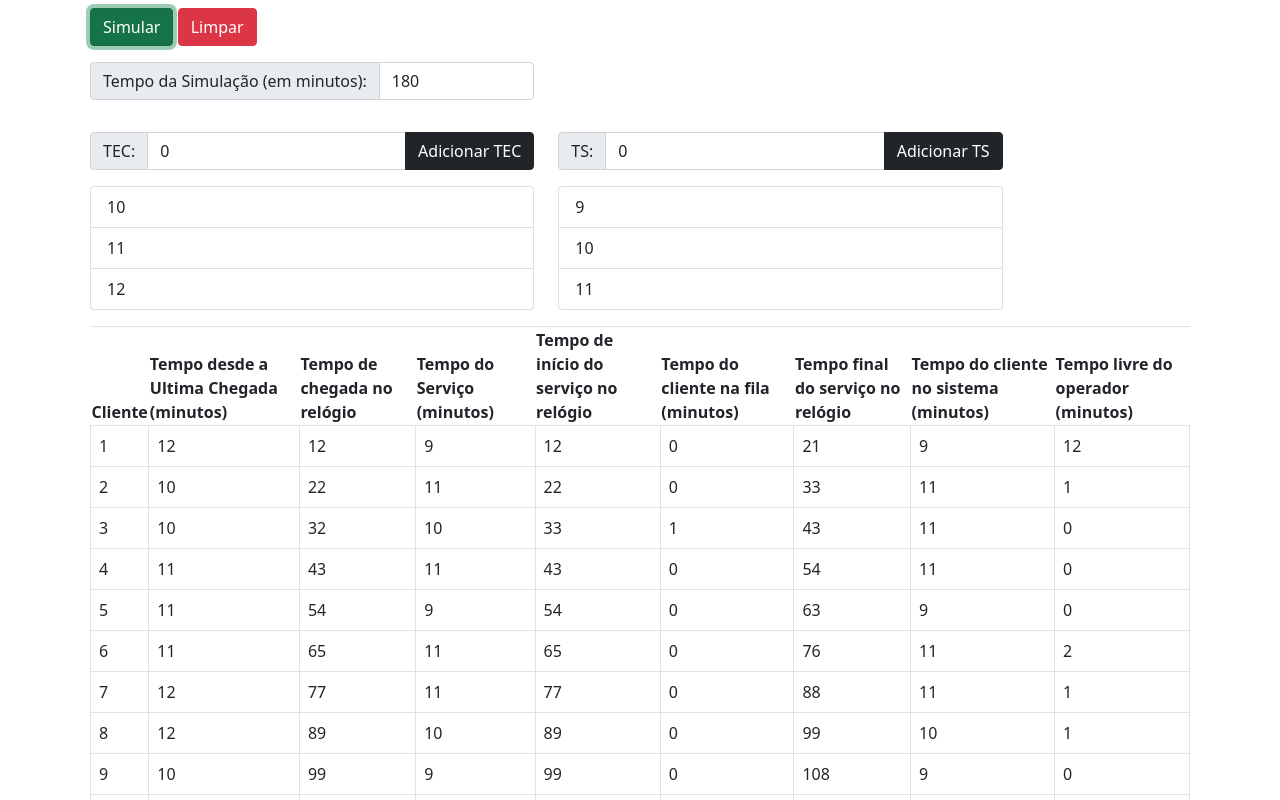
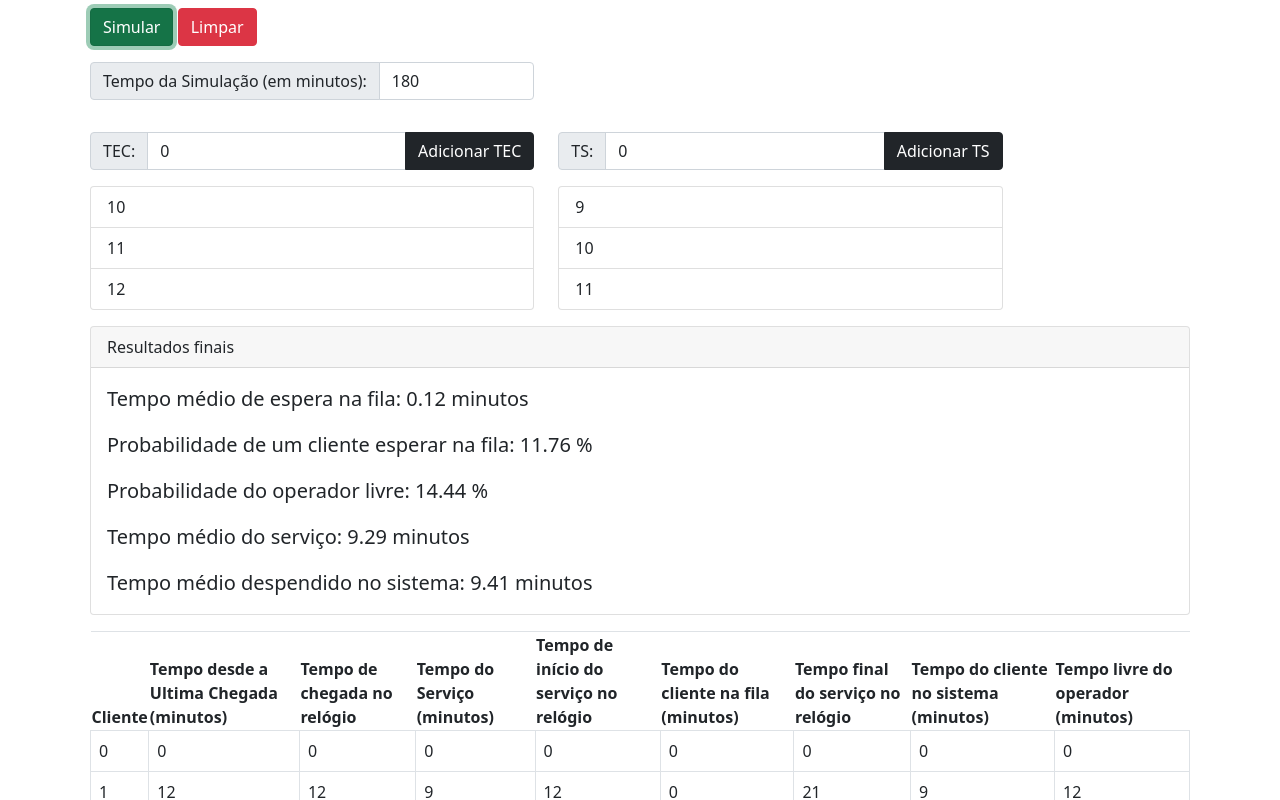
Before and after one commit to IgorXVI/simulacao-2, a Svelte app: page / in a window 1280 px wide. Both pictures are taken after a click on the button "Simular". Shown: the top 800 px of the page. Built offline with nearby package versions, Linux system fonts and the light colour scheme.

Commit message:
separando maior parte do javascript

```diff
--- a/src/App.svelte
+++ b/src/App.svelte
@@ -1,5 +1,7 @@
 <script>
 	import NumList from "./components/NumList.svelte";
+
+	import { calcTable, defaultTabletEl } from "./modules/table";
 
 	let inialTempoSimulacao = 180;
 
@@ -9,19 +11,7 @@
 	let inialTSs = [9, 10, 11];
 	let inialDefaultTS = 0;
 
-	const inialTable = [
-		{
-			cliente: 0,
-			tempoDesdeAUltimaChegada: 0,
-			tempoDeChegadaNoRelogio: 0,
-			tempoDoServico: 0,
-			tempoDeInicioDeServicoNoRelogio: 0,
-			tempoDoClienteNaFila: 0,
-			tempoFinalDoServicoNoRelogio: 0,
-			tempoDoClienteNoSistema: 0,
-			tempoLivreDoOperador: 0,
-		},
-	];
+	const inialTable = [defaultTabletEl];
 
 	let initialFinalInfos = [""];
 
@@ -32,104 +22,7 @@
 	let defaultTS = inialDefaultTS;
 	let table = [...inialTable];
 	let finalInfos = initialFinalInfos;
-
-	const calcTable = () => {
-		const getRandBetween = (num1 = 0, num2 = 1) => {
-			return Math.floor(Math.random() * (num2 - num1 + 1) + num1);
-		};
-
-		const getRandomEL = (arr = [0]) => arr[getRandBetween(0, arr.length - 1)] || 0;
-
-		const newTable = [];
-
-		while (true) {
-			const lastEl = newTable[newTable.length - 1] || inialTable[0];
-
-			const cliente = lastEl.cliente + 1;
-
-			const tempoDesdeAUltimaChegada = getRandomEL(TECs);
-
-			const tempoDeChegadaNoRelogio = lastEl.tempoDeChegadaNoRelogio + tempoDesdeAUltimaChegada;
-
-			if (tempoDeChegadaNoRelogio > tempoSimulacao) {
-				break;
-			}
-
-			const tempoDoServico = getRandomEL(TSs);
-
-			const tempoDoClienteNaFila =
-				lastEl.tempoFinalDoServicoNoRelogio >= tempoDeChegadaNoRelogio
-					? lastEl.tempoFinalDoServicoNoRelogio - tempoDeChegadaNoRelogio
-					: 0;
-
-			const tempoDeInicioDeServicoNoRelogio = tempoDeChegadaNoRelogio + tempoDoClienteNaFila;
-
-			const tempoFinalDoServicoNoRelogio = tempoDeInicioDeServicoNoRelogio + tempoDoServico;
-
-			const tempoDoClienteNoSistema = tempoDoServico + tempoDoClienteNaFila;
-
-			const tempoLivreDoOperador =
-				lastEl.tempoFinalDoServicoNoRelogio <= tempoDeChegadaNoRelogio
-					? tempoDeChegadaNoRelogio - lastEl.tempoFinalDoServicoNoRelogio
-					: 0;
-
-			const newEl = {
-				cliente,
-				tempoDesdeAUltimaChegada,
-				tempoDeChegadaNoRelogio,
-				tempoDoServico,
-				tempoDeInicioDeServicoNoRelogio,
-				tempoDoClienteNaFila,
-				tempoFinalDoServicoNoRelogio,
-				tempoDoClienteNoSistema,
-				tempoLivreDoOperador,
-			};
-
-			newTable.push(newEl);
-		}
-
-		const sumTableRows = (attr = "") => newTable.reduce((acc, el) => acc + el[attr], 0);
-
-		const quantidadeDeClientes = newTable.length;
-
-		const numClienteEsperaram = newTable.filter((el) => el.tempoDoClienteNaFila > 0).length;
-
-		const sumsRow = {
-			cliente: "",
-			tempoDesdeAUltimaChegada: "",
-			tempoDeChegadaNoRelogio: "",
-			tempoDoServico: sumTableRows("tempoDoServico"),
-			tempoDeInicioDeServicoNoRelogio: "",
-			tempoDoClienteNaFila: sumTableRows("tempoDoClienteNaFila"),
-			tempoFinalDoServicoNoRelogio: "",
-			tempoDoClienteNoSistema: sumTableRows("tempoDoClienteNoSistema"),
-			tempoLivreDoOperador: sumTableRows("tempoLivreDoOperador"),
-		};
-
-		newTable.push(sumsRow);
-
-		const tempoMedioEspera = (sumsRow.tempoDoClienteNaFila / quantidadeDeClientes).toFixed(2);
-
-		const probClienteFila = (100 * (numClienteEsperaram / quantidadeDeClientes)).toFixed(2);
-
-		const probOperadorLivre = (100 * (sumsRow.tempoLivreDoOperador / tempoSimulacao)).toFixed(2);
-
-		const tempoMedioServico = (sumsRow.tempoDoServico / quantidadeDeClientes).toFixed(2);
-
-		const tempoMedioSistema = (sumsRow.tempoDoClienteNoSistema / quantidadeDeClientes).toFixed(2);
-
-		finalInfos = [
-			`Tempo médio de espera na fila: ${tempoMedioEspera} minutos`,
-			`Probabilidade de um cliente esperar na fila: ${probClienteFila} %`,
-			`Probabilidade do operador livre: ${probOperadorLivre} %`,
-			`Tempo médio do serviço: ${tempoMedioServico} minutos`,
-			`Tempo médio despendido no sistema: ${tempoMedioSistema} minutos`,
-		];
-
-		table = newTable;
-	};
-
-	const clearAll = () => {
+	const resetAll = () => {
 		tempoSimulacao = inialTempoSimulacao;
 		TECs = [...inialTECs];
 		defaultTEC = inialDefaultTEC;
@@ -138,14 +31,25 @@
 		table = [...inialTable];
 		finalInfos = initialFinalInfos;
 	};
+
+	const calcTableClick = () => {
+		const calcResult = calcTable({
+			firstTableEl: table[0],
+			tempoSimulacao,
+			TECs,
+			TSs,
+		});
+		finalInfos = calcResult.finalInfos;
+		table = calcResult.table;
+	};
 </script>
 
 <main>
 	<div class="container">
 		<div class="row padded">
 			<div class="col">
-				<button on:click={calcTable} class="btn btn-success">Simular</button>
-				<button on:click={clearAll} class="btn btn-danger">Limpar</button>
+				<button on:click={calcTableClick} class="btn btn-success">Simular</button>
+				<button on:click={resetAll} class="btn btn-danger">Limpar</button>
 			</div>
 		</div>
 		<div class="row padded">
@@ -162,6 +66,20 @@
 			</div>
 			<div class="col-5">
 				<NumList name="TS" bind:nums={TSs} bind:defaultNum={defaultTS} />
+			</div>
+		</div>
+		<div class="row padded">
+			<div class="col">
+				<div class="card" hidden={finalInfos.length === 1}>
+					<div class="card-header">Resultados finais</div>
+					<div class="card-body">
+						<blockquote class="blockquote mb-0">
+							{#each finalInfos as finalInfo}
+								<p>{finalInfo}</p>
+							{/each}
+						</blockquote>
+					</div>
+				</div>
 			</div>
 		</div>
 		<div class="row padded">
@@ -196,20 +114,6 @@
 				</table>
 			</div>
 		</div>
-		<div class="row padded">
-			<div class="col">
-				<div class="card" hidden={finalInfos.length === 1}>
-					<div class="card-header">Resultados finais</div>
-					<div class="card-body">
-						<blockquote class="blockquote mb-0">
-							{#each finalInfos as finalInfo}
-								<p>{finalInfo}</p>
-							{/each}
-						</blockquote>
-					</div>
-				</div>
-			</div>
-		</div>
 	</div>
 </main>
 
--- /dev/null
+++ b/src/modules/table.js
@@ -0,0 +1,120 @@
+export const defaultTabletEl = {
+    cliente: 0,
+    tempoDesdeAUltimaChegada: 0,
+    tempoDeChegadaNoRelogio: 0,
+    tempoDoServico: 0,
+    tempoDeInicioDeServicoNoRelogio: 0,
+    tempoDoClienteNaFila: 0,
+    tempoFinalDoServicoNoRelogio: 0,
+    tempoDoClienteNoSistema: 0,
+    tempoLivreDoOperador: 0
+}
+
+export const calcTable = ({
+    tempoSimulacao = 0,
+    TECs = [0],
+    TSs = [0],
+    firstTableEl = defaultTabletEl
+}) => {
+    const getRandBetween = (num1 = 0, num2 = 1) => {
+        return Math.floor(Math.random() * (num2 - num1 + 1) + num1)
+    }
+
+    const getRandomEL = (arr = [0]) => arr[getRandBetween(0, arr.length - 1)] || 0
+
+    const newTable = [firstTableEl]
+
+    // eslint-disable-next-line no-constant-condition
+    while (true) {
+        const lastEl = newTable[newTable.length - 1]
+
+        const cliente = lastEl.cliente + 1
+
+        const tempoDesdeAUltimaChegada = getRandomEL(TECs)
+
+        const tempoDeChegadaNoRelogio = lastEl.tempoDeChegadaNoRelogio + tempoDesdeAUltimaChegada
+
+        if (tempoDeChegadaNoRelogio > tempoSimulacao) {
+            break
+        }
+
+        const tempoDoServico = getRandomEL(TSs)
+
+        const tempoDoClienteNaFila =
+            lastEl.tempoFinalDoServicoNoRelogio >= tempoDeChegadaNoRelogio
+                ? lastEl.tempoFinalDoServicoNoRelogio - tempoDeChegadaNoRelogio
+                : 0
+
+        const tempoDeInicioDeServicoNoRelogio = tempoDeChegadaNoRelogio + tempoDoClienteNaFila
+
+        const tempoFinalDoServicoNoRelogio = tempoDeInicioDeServicoNoRelogio + tempoDoServico
+
+        const tempoDoClienteNoSistema = tempoDoServico + tempoDoClienteNaFila
+
+        const tempoLivreDoOperador =
+            lastEl.tempoFinalDoServicoNoRelogio <= tempoDeChegadaNoRelogio
+                ? tempoDeChegadaNoRelogio - lastEl.tempoFinalDoServicoNoRelogio
+                : 0
+
+        const newEl = {
+            cliente,
+            tempoDesdeAUltimaChegada,
+            tempoDeChegadaNoRelogio,
+            tempoDoServico,
+            tempoDeInicioDeServicoNoRelogio,
+            tempoDoClienteNaFila,
+            tempoFinalDoServicoNoRelogio,
+            tempoDoClienteNoSistema,
+            tempoLivreDoOperador,
+        }
+
+        newTable.push(newEl)
+    }
+
+    const sumTableRows = (attr = "") => newTable.reduce((acc, el) => acc + el[attr], 0)
+
+    const quantidadeDeClientes = newTable.length
+
+    const numClienteEsperaram = newTable.filter((el) => el.tempoDoClienteNaFila > 0).length
+
+    const sumsRow = {
+        cliente: "",
+        tempoDesdeAUltimaChegada: "",
+        tempoDeChegadaNoRelogio: "",
+        tempoDoServico: sumTableRows("tempoDoServico"),
+        tempoDeInicioDeServicoNoRelogio: "",
+        tempoDoClienteNaFila: sumTableRows("tempoDoClienteNaFila"),
+        tempoFinalDoServicoNoRelogio: "",
+        tempoDoClienteNoSistema: sumTableRows("tempoDoClienteNoSistema"),
+        tempoLivreDoOperador: sumTableRows("tempoLivreDoOperador"),
+    }
+
+    newTable.push(sumsRow)
+
+    const tempoMedioEspera = (sumsRow.tempoDoClienteNaFila / quantidadeDeClientes).toFixed(2)
+
+    const probClienteFila = (100 * (numClienteEsperaram / quantidadeDeClientes)).toFixed(2)
+
+    const probOperadorLivre = (100 * (sumsRow.tempoLivreDoOperador / tempoSimulacao)).toFixed(2)
+
+    const tempoMedioServico = (sumsRow.tempoDoServico / quantidadeDeClientes).toFixed(2)
+
+    const tempoMedioSistema = (sumsRow.tempoDoClienteNoSistema / quantidadeDeClientes).toFixed(2)
+
+    const finalInfos = [
+        `Tempo médio de espera na fila: ${tempoMedioEspera} minutos`,
+        `Probabilidade de um cliente esperar na fila: ${probClienteFila} %`,
+        `Probabilidade do operador livre: ${probOperadorLivre} %`,
+        `Tempo médio do serviço: ${tempoMedioServico} minutos`,
+        `Tempo médio despendido no sistema: ${tempoMedioSistema} minutos`,
+    ]
+
+    const table = newTable
+
+    console.log(table.length)
+
+    return {
+        finalInfos,
+        table
+    }
+}
```
Also changed, not shown: .eslintrc.yml (added).
